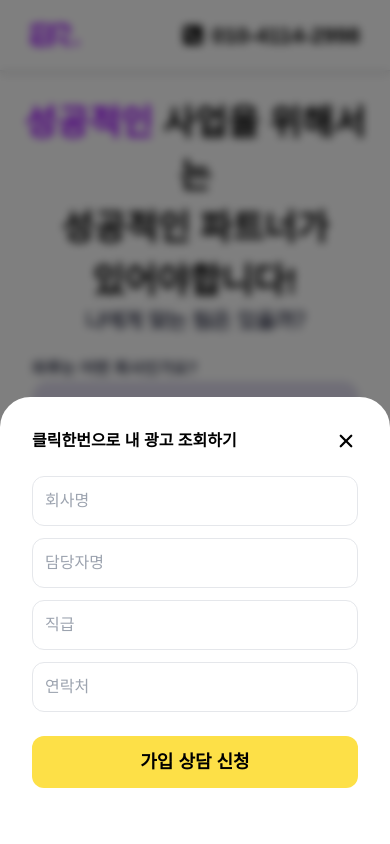
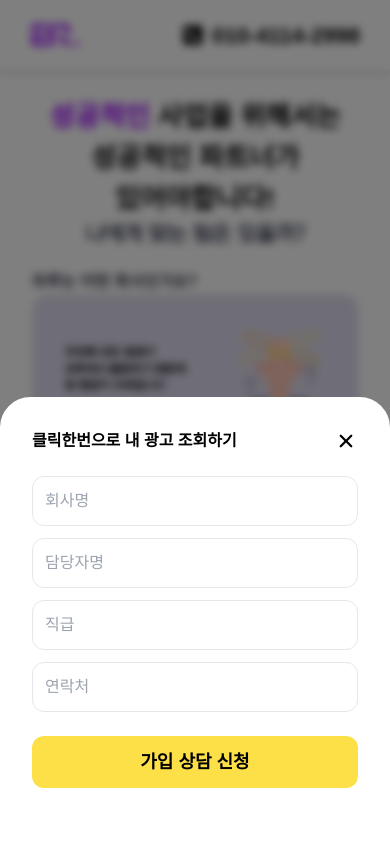
Before and after one commit to jpgroup600/WiseLandingWeb, a Next.js app: page / in a window 390 px wide. Shown: the top 844 px of the page. Built offline with nearby package versions, Linux system fonts and the light colour scheme; a web font is replaced by a local one.

Commit message:
changed text size

```diff
--- a/app/components/header/header.tsx
+++ b/app/components/header/header.tsx
@@ -49,16 +49,19 @@ const Header = () => {
         <div className="md:w-[700px] sm:w-[750px] w-full h-full ">
           <div className="md:text-[40px] md:mt-[0px] school-font font-extrabold mt-[10px] text-black text-center">
             <p>
-              <span className="text-[#9B00FF] md:text-[50px] text-[35px]">성공적인</span>
-              <span className="text-black md:text-[50px] text-[35px]"> 사업을 위해서는</span>
+              <span className="text-[#9B00FF] md:text-[50px] text-[7vw]">성공적인</span>
+              <span className="text-black md:text-[50px] text-[7vw]"> 사업을 위해서는
+
+
+              </span>
             </p>
-            <div className="md:text-[50px] text-[35px]">
+            <span className="md:text-[50px] text-[7vw]">
               {isMobile ? (
                 <p>성공적인 파트너가<br />있어야합니다!</p>
               ) : (
                 <p>성공적인 파트너가 있어야합니다!</p>
               )}
-            </div>
+            </span>
             <p className="text-[20px] nexonReg-font text-[#3a3d53] text-center md:text-center md:text-[2rem]">
               나에게 맞는 팀은 있을까?
             </p>
@@ -88,7 +91,7 @@ const Header = () => {
                 <SwiperSlide key={index}>
                   <div className="top3-border  flex h-[150px] md:h-[300px] px-[10%] items-center justify-center md:w-full bg-[#C6A6CD50] rounded-[10px]">
                     <div className="flex flex-col w-3/4">
-                      <p className="nexonReg-font text-black text-[0.8rem]  md:text-[1.5rem] space-y-4 font-[900]"
+                      <p className="nexonReg-font text-black text-[2.8vw]  md:text-[1.5rem] space-y-4 font-[900]"
                         dangerouslySetInnerHTML={{ __html: isMobile ? data.mb_text : data.text1 }}
 
                       >
```
